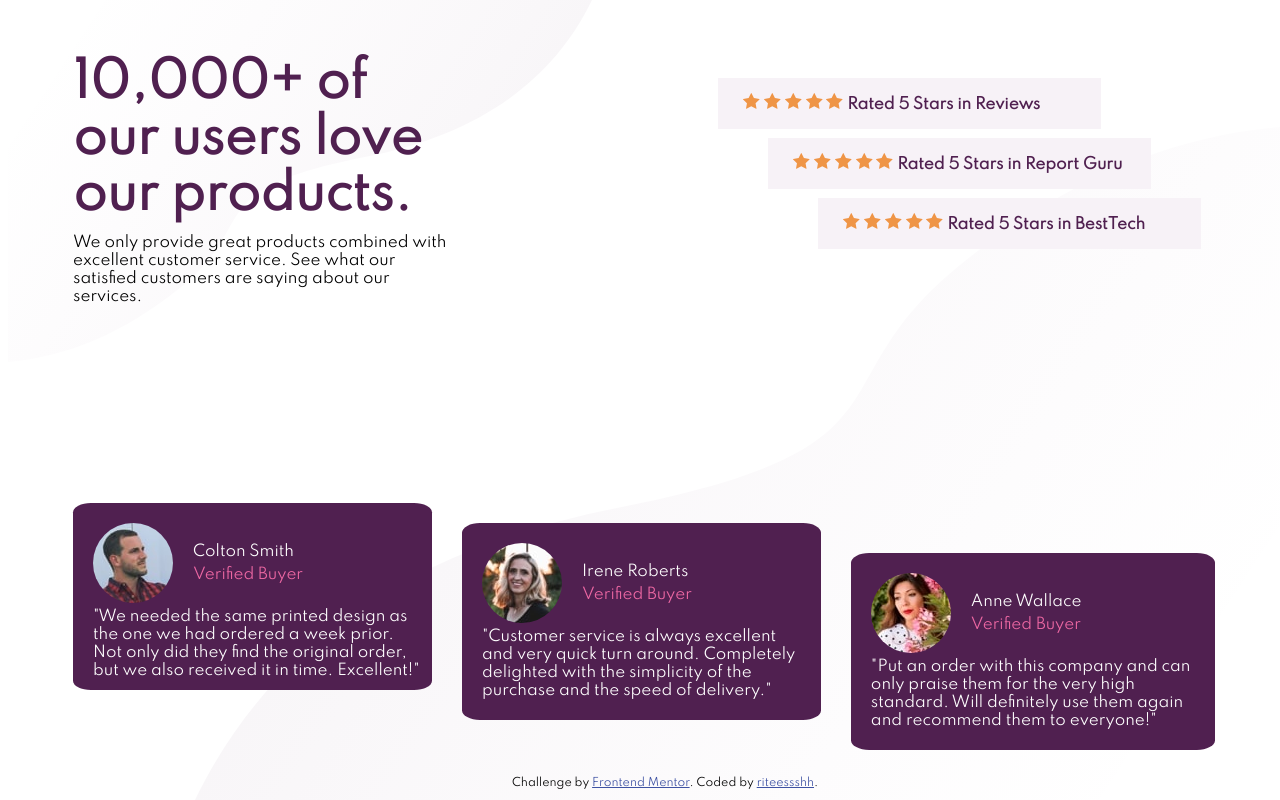
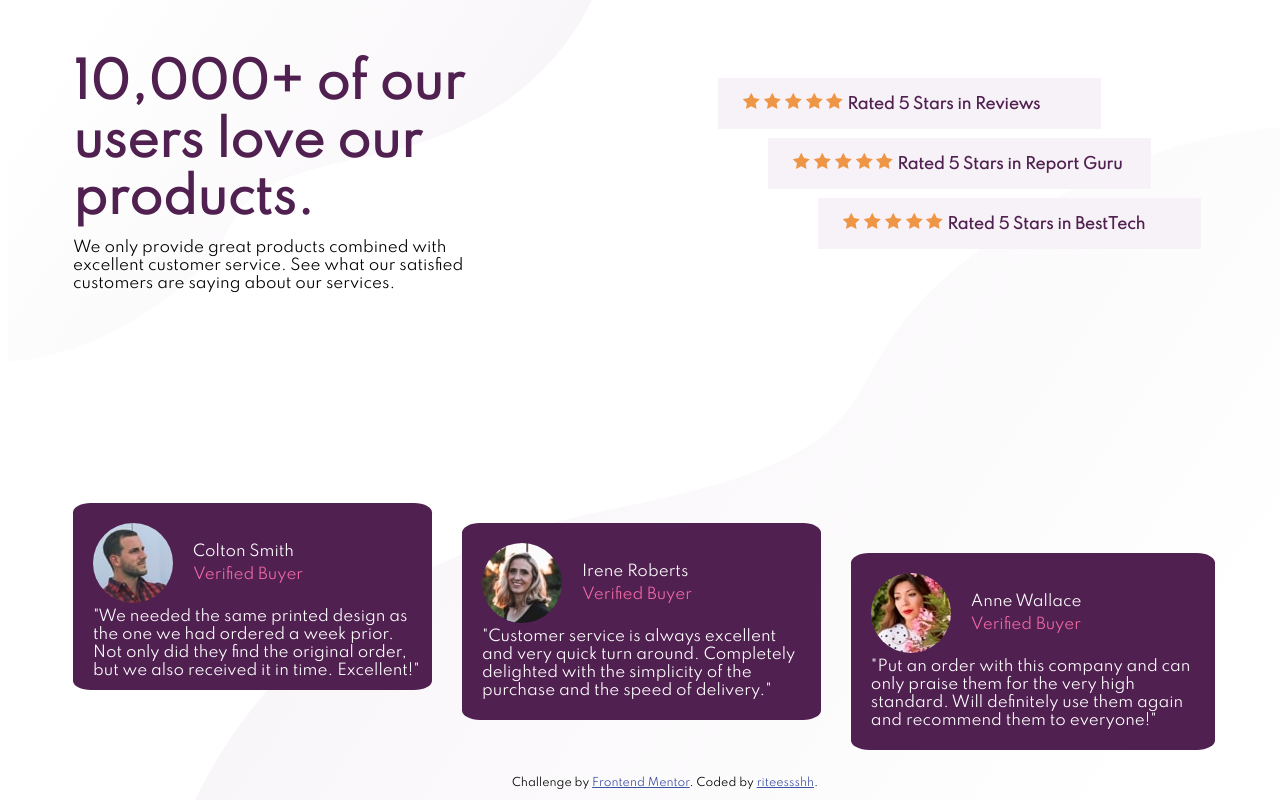
Before and after one commit to riteessshh/social-proof-section-development, a plain HTML site: page index.html in a window 1280 px wide. Drawn offline with Linux system fonts and the light colour scheme.

Commit message:
edit4.0
tried to use bootstrap grid system

```diff
--- a/styles.css
+++ b/styles.css
@@ -19,9 +19,10 @@ body {
 /* info */
 
 .info {
-  width: 35%;
+  width: 40%;
   position: absolute;
   top: 7%;
+  line-height: 1.2;
 }
 
 .heading {
```
Also changed, not shown: index.html (+8 -2 lines).
